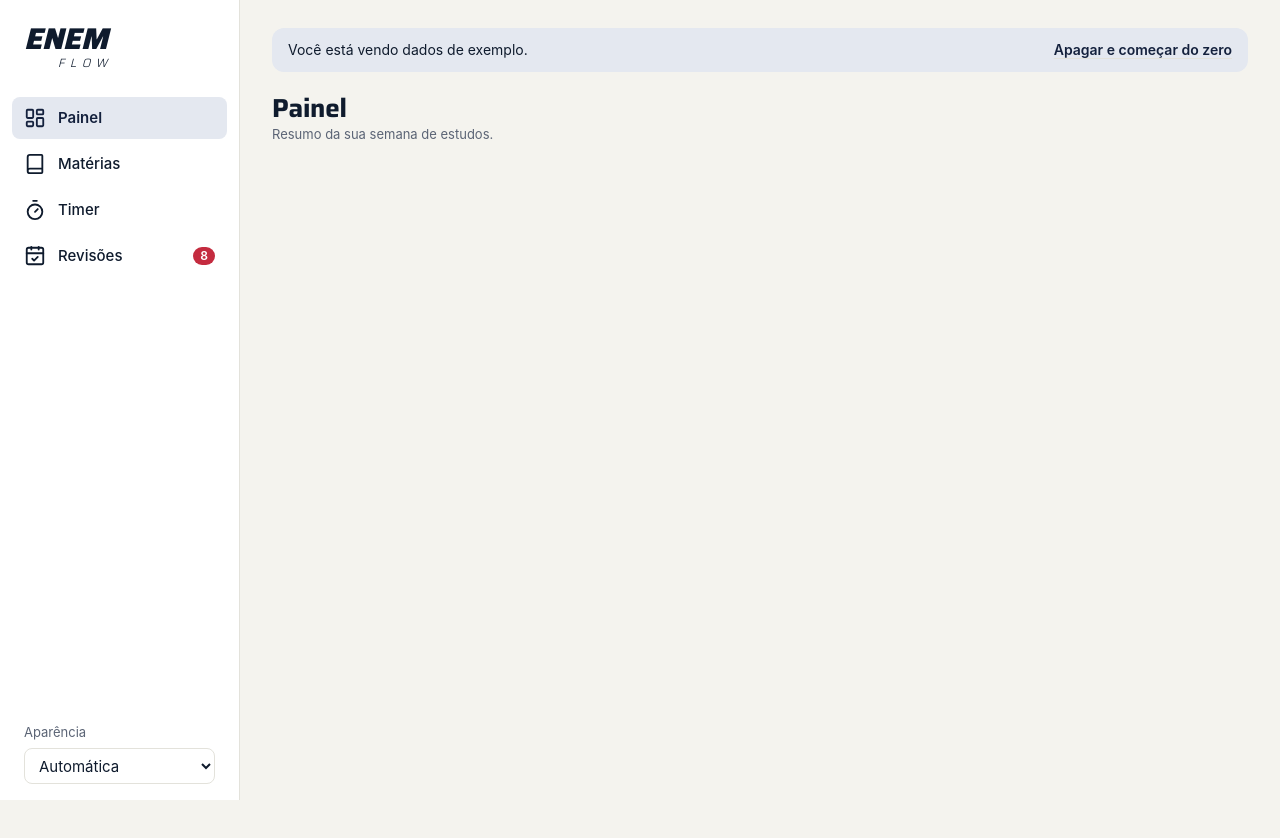
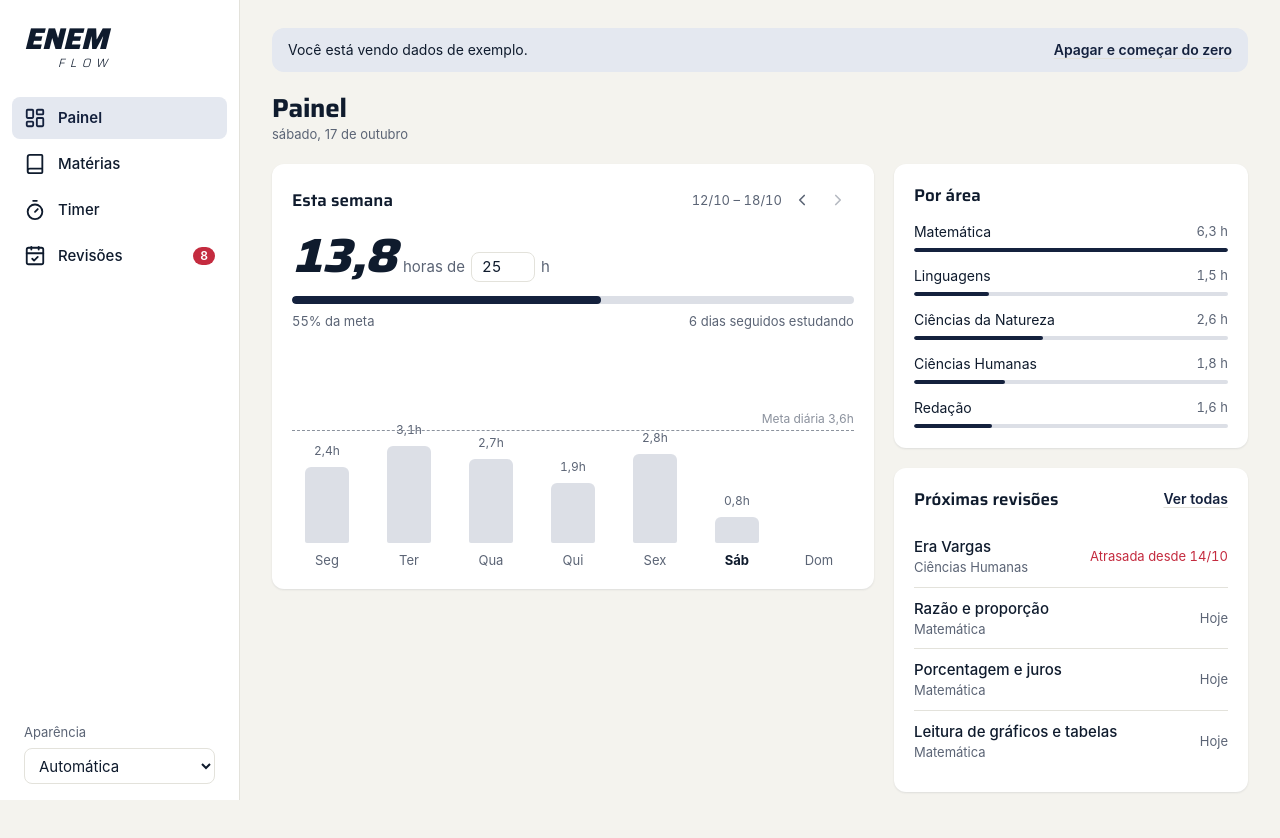
Before and after one commit to gabriel70530-a11y/Flow, a Next.js app: page /painel in a window 1280 px wide. Before the commit the page ends 800 px from the top, so only its background shows below. Built offline with nearby package versions, Linux system fonts and the light colour scheme.

Commit message:
feat: add dashboard screen
Co-Authored-By: Claude Opus 5.5 <noreply@anthropic.com>

```diff
--- a/app/painel/page.tsx
+++ b/app/painel/page.tsx
@@ -1,5 +1,5 @@
-import { PageHeader } from "@/components/ui/PageHeader";
+import { PainelScreen } from "@/components/painel/PainelScreen";
 
 export default function PainelPage() {
-  return <PageHeader title="Painel" subtitle="Resumo da sua semana de estudos." />;
+  return <PainelScreen />;
 }
--- /dev/null
+++ b/components/painel/AreaCard.tsx
@@ -0,0 +1,31 @@
+"use client";
+
+import { Card, CardHeader } from "@/components/ui/Card";
+import { ProgressBar } from "@/components/ui/ProgressBar";
+import { addDays } from "@/lib/dates";
+import { formatHours, secondsByArea } from "@/lib/stats";
+import { AREAS } from "@/lib/syllabus";
+import { useStudyStore } from "@/store/study-store";
+
+export function AreaCard({ monday }: { monday: string }) {
+  const sessions = useStudyStore((state) => state.sessions);
+  const totals = secondsByArea(sessions, monday, addDays(monday, 6));
+  const max = Math.max(1, ...Object.values(totals));
+
+  return (
+    <Card>
+      <CardHeader title="Por área" />
+      <div className="grid gap-3.5">
+        {AREAS.map((area) => (
+          <div key={area.id}>
+            <div className="mb-1.5 flex justify-between text-sm">
+              <span>{area.name}</span>
+              <span className="text-[13px] text-muted tabular-nums">{formatHours(totals[area.id])} h</span>
+            </div>
+            <ProgressBar thin value={totals[area.id] / max} />
+          </div>
+        ))}
+      </div>
+    </Card>
+  );
+}
--- /dev/null
+++ b/components/painel/PainelScreen.tsx
@@ -0,0 +1,51 @@
+"use client";
+
+import { useState } from "react";
+import { PageHeader } from "@/components/ui/PageHeader";
+import { Skeleton } from "@/components/ui/Skeleton";
+import { addDays, mondayOf, toDateKey } from "@/lib/dates";
+import { useHydrated } from "@/store/study-store";
+import { AreaCard } from "./AreaCard";
+import { UpcomingReviews } from "./UpcomingReviews";
+import { WeekCard } from "./WeekCard";
+
+const longDate = new Intl.DateTimeFormat("pt-BR", { weekday: "long", day: "numeric", month: "long" });
+
+export function PainelScreen() {
+  const hydrated = useHydrated();
+  const [weekOffset, setWeekOffset] = useState(0);
+
+  if (!hydrated) {
+    return (
+      <div className="grid gap-5">
+        <PageHeader title="Painel" subtitle={" "} />
+        <div className="grid items-start gap-5 lg:grid-cols-[minmax(0,1.7fr)_minmax(0,1fr)]">
+          <Skeleton className="h-[420px]" />
+          <Skeleton className="h-[420px]" />
+        </div>
+      </div>
+    );
+  }
+
+  const now = new Date();
+  const today = toDateKey(now);
+  const monday = addDays(mondayOf(today), weekOffset * 7);
+
+  return (
+    <div className="grid gap-5">
+      <PageHeader title="Painel" subtitle={longDate.format(now)} />
+      <div className="grid items-start gap-5 lg:grid-cols-[minmax(0,1.7fr)_minmax(0,1fr)]">
+        <WeekCard
+          today={today}
+          monday={monday}
+          onPreviousWeek={() => setWeekOffset(weekOffset - 1)}
+          onNextWeek={weekOffset < 0 ? () => setWeekOffset(weekOffset + 1) : undefined}
+        />
+        <div className="grid gap-5">
+          <AreaCard monday={monday} />
+          <UpcomingReviews today={today} />
+        </div>
+      </div>
+    </div>
+  );
+}
--- /dev/null
+++ b/components/painel/UpcomingReviews.tsx
@@ -0,0 +1,47 @@
+"use client";
+
+import Link from "next/link";
+import { linkStyles } from "@/components/ui/Button";
+import { Card, CardHeader } from "@/components/ui/Card";
+import { DueLabel } from "@/components/ui/DueLabel";
+import { ListRow } from "@/components/ui/ListRow";
+import { pendingReviews } from "@/lib/reviews";
+import { findTopic } from "@/lib/syllabus";
+import { useStudyStore } from "@/store/study-store";
+
+export function UpcomingReviews({ today }: { today: string }) {
+  const progress = useStudyStore((state) => state.progress);
+  const upcoming = pendingReviews(progress).slice(0, 4);
+
+  return (
+    <Card>
+      <CardHeader title="Próximas revisões">
+        <Link href="/revisoes" className={linkStyles}>
+          Ver todas
+        </Link>
+      </CardHeader>
+      <ul>
+        {upcoming.length === 0 ? (
+          <li className="text-[13px] text-muted">Nenhuma revisão agendada.</li>
+        ) : (
+          upcoming.map(({ topicId, review }) => {
+            const topic = findTopic(topicId);
+            return (
+              <ListRow
+                key={topicId}
+                compact
+                title={topic?.name}
+                subtitle={topic?.area.name}
+                end={
+                  <span className="text-[13px] text-muted tabular-nums">
+                    <DueLabel due={review.due} today={today} />
+                  </span>
+                }
+              />
+            );
+          })
+        )}
+      </ul>
+    </Card>
+  );
+}
--- /dev/null
+++ b/components/painel/WeekCard.tsx
@@ -0,0 +1,111 @@
+"use client";
+
+import { ChevronLeft, ChevronRight } from "lucide-react";
+import { Card, CardHeader } from "@/components/ui/Card";
+import { IconButton } from "@/components/ui/IconButton";
+import { NumberInput } from "@/components/ui/NumberInput";
+import { ProgressBar } from "@/components/ui/ProgressBar";
+import { shortDate } from "@/lib/dates";
+import { formatHours, secondsByDay, studyStreak, weekDays } from "@/lib/stats";
+import { useStudyStore } from "@/store/study-store";
+
+const WEEKDAY_LABELS = ["Seg", "Ter", "Qua", "Qui", "Sex", "Sáb", "Dom"];
+const CHART_HEIGHT = 140;
+// Altura do rótulo do dia (18px) mais o gap (8px): a linha da meta parte da base das barras.
+const BAR_BASELINE = 26;
+
+interface WeekCardProps {
+  today: string;
+  monday: string;
+  onPreviousWeek: () => void;
+  onNextWeek?: () => void;
+}
+
+export function WeekCard({ today, monday, onPreviousWeek, onNextWeek }: WeekCardProps) {
+  const sessions = useStudyStore((state) => state.sessions);
+  const goal = useStudyStore((state) => state.goal);
+  const setGoal = useStudyStore((state) => state.setGoal);
+
+  const days = weekDays(monday);
+  const perDay = secondsByDay(sessions, days);
+  const total = perDay.reduce((sum, seconds) => sum + seconds, 0);
+  const dailyGoal = (goal * 3600) / 7;
+  const scale = Math.max(dailyGoal * 1.25, ...perDay);
+  const percent = Math.round((total / 3600 / goal) * 100);
+  const streak = studyStreak(sessions, today);
+
+  return (
+    <Card>
+      <CardHeader title={onNextWeek ? "Semana" : "Esta semana"}>
+        <div className="flex items-center gap-1">
+          <span className="text-[13px] text-muted tabular-nums">
+            {shortDate(days[0])} – {shortDate(days[6])}
+          </span>
+          <IconButton aria-label="Semana anterior" onClick={onPreviousWeek}>
+            <ChevronLeft size={18} strokeWidth={2.2} aria-hidden />
+          </IconButton>
+          <IconButton aria-label="Próxima semana" disabled={!onNextWeek} onClick={onNextWeek}>
+            <ChevronRight size={18} strokeWidth={2.2} aria-hidden />
+          </IconButton>
+        </div>
+      </CardHeader>
+
+      <div className="flex flex-wrap items-baseline gap-2">
+        <strong className="font-heading text-5xl leading-none font-extrabold tracking-[-0.01em] font-stretch-120% italic tabular-nums">
+          {formatHours(total)}
+        </strong>
+        <span className="inline-flex items-center gap-1.5 text-muted">
+          horas de
+          <NumberInput
+            value={goal}
+            min={1}
+            max={100}
+            onCommit={setGoal}
+            aria-label="Meta semanal em horas"
+            className="h-[30px] w-16"
+          />
+          h
+        </span>
+      </div>
+      <ProgressBar value={percent / 100} label="Progresso da meta semanal" className="mt-3.5" />
+      <div className="mt-2 flex flex-wrap justify-between gap-3 text-[13px] text-muted tabular-nums">
+        <span>{percent}% da meta</span>
+        {streak > 0 && (
+          <span>
+            {streak} {streak === 1 ? "dia seguido" : "dias seguidos"} estudando
+          </span>
+        )}
+      </div>
+
+      <div className="relative mt-7 grid h-[210px] grid-cols-7 items-end gap-1.5 md:gap-3">
+        {days.map((date, index) => {
+          const seconds = perDay[index];
+          return (
+            <div key={date} className="flex h-full flex-col items-center justify-end gap-2">
+              <span className="h-4 text-xs leading-4 text-muted tabular-nums">
+                {seconds > 0 && `${formatHours(seconds)}h`}
+              </span>
+              <div
+                className={`w-full max-w-11 rounded-t-md rounded-b-[2px] transition-[height] duration-300 ${seconds >= dailyGoal ? "bg-accent" : "bg-bar"}`}
+                style={{ height: (seconds / scale) * CHART_HEIGHT }}
+              />
+              <span
+                className={`h-[18px] text-[13px] leading-[18px] ${date === today ? "font-bold text-text" : "text-muted"}`}
+              >
+                {WEEKDAY_LABELS[index]}
+              </span>
+            </div>
+          );
+        })}
+        <div
+          className="pointer-events-none absolute inset-x-0 border-t border-dashed border-muted opacity-70"
+          style={{ bottom: BAR_BASELINE + (dailyGoal / scale) * CHART_HEIGHT }}
+        >
+          <span className="absolute right-0 bottom-1 bg-surface pl-1.5 text-xs text-muted tabular-nums">
+            Meta diária {formatHours(dailyGoal)}h
+          </span>
+        </div>
+      </div>
+    </Card>
+  );
+}
```
